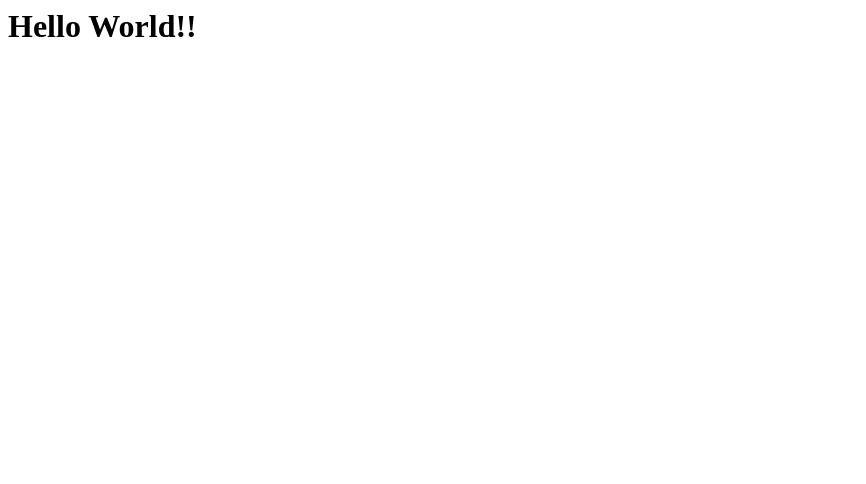
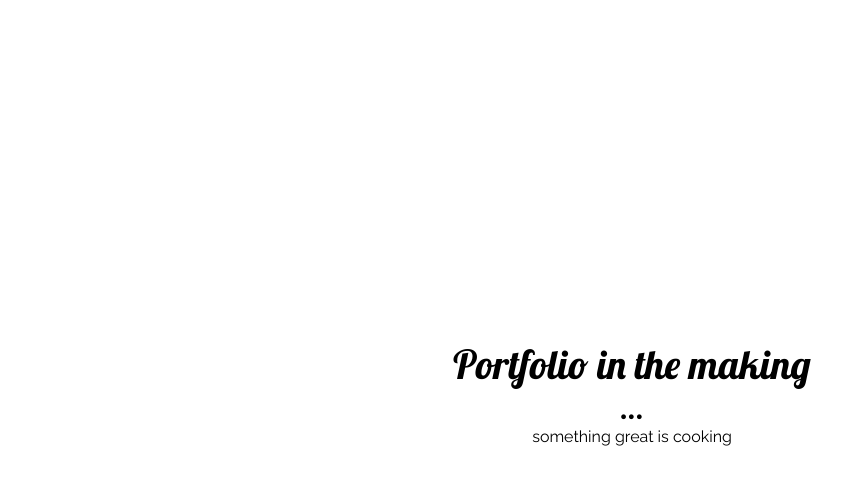
Before and after one commit to abednahouli/hersir13.github.io, a plain HTML site: page index.html in a window 1280 px wide. Shown: the whole page, without its empty margins (0-866 px from the left). Drawn offline with Linux system fonts and the light colour scheme.

Commit message:
portfolio in the making screen

```diff
--- a/index.html
+++ b/index.html
@@ -1,8 +1,53 @@
 <html>
-  <head>
-    <title>Nahouli's Portfolio</title>
-  </head>
-  <body>
-    <h1>Hello World!!</h1>
-  </body>
- </html>
+
+<head>
+  <title>Nahouli's Portfolio</title>
+
+  <link rel="preconnect" href="https://fonts.gstatic.com">
+  <link href="https://fonts.googleapis.com/css2?family=Lobster&display=swap" rel="stylesheet">
+
+  <link rel="preconnect" href="https://fonts.gstatic.com">
+  <link href="https://fonts.googleapis.com/css2?family=Lobster&family=Raleway&display=swap" rel="stylesheet">
+
+  <style>
+    body {
+      font-family: 'Lobster', cursive;
+    }
+
+    .center {
+      right: 50%;
+      bottom: 50%;
+      transform: translate(50%, 50%);
+      position: absolute;
+    }
+
+    .loading {
+      font-family: 'Lobster', cursive;
+      font-size: 40px;
+      margin-bottom: 0px;
+    }
+
+    .subtext {
+      font-family: 'Raleway', sans-serif;
+      margin-top: 0px;
+      margin-bottom: 0px;
+    }
+
+    .dots {
+      margin-top: 0px;
+      margin-bottom: 0px;
+      font-size: 30px;
+    }
+  </style>
+
+</head>
+
+<body class="center" style="text-align: center;">
+  <p class="loading">Portfolio in the making</p>
+  <p class="dots">...</p>
+  <p class="subtext">something great is cooking</p>
+
+
+</body>
+
+</html>
```
